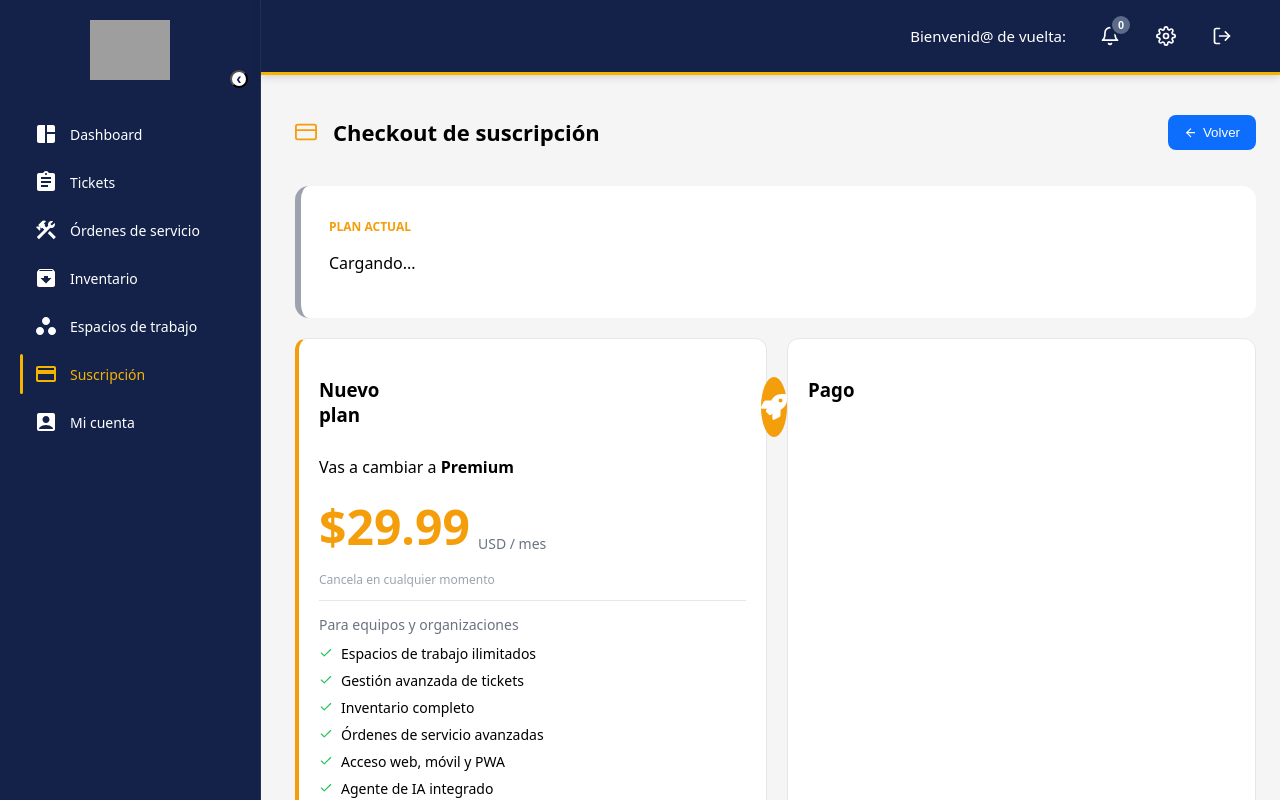
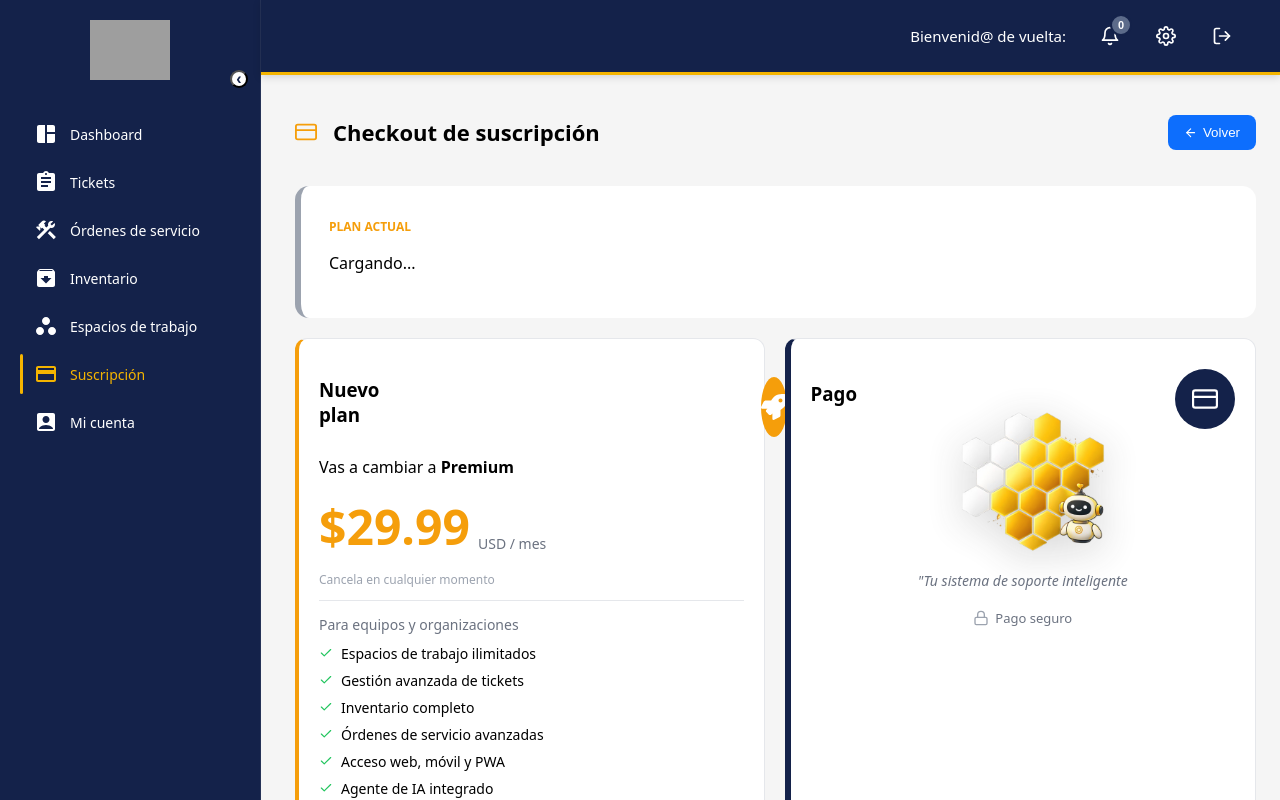
Before and after one commit to panal-organization/panal-web-application, a React (Vite) app: page /subscription/checkout in a window 1280 px wide. Built offline with nearby package versions, Linux system fonts and the light colour scheme; grey boxes are pictures that could not be loaded.

Commit message:
Detalles UI Paypal

```diff
--- a/src/pages/app/SubscriptionCheckoutPage.css
+++ b/src/pages/app/SubscriptionCheckoutPage.css
@@ -1,3 +1,6 @@
+#paypal-button-container{
+  margin-top: 180px; /* empuja botones hacia abajo */
+}
 /* CONTENEDOR */
 .checkout-wrapper{
 
@@ -47,9 +50,18 @@
 /* PREMIUM */
 .plan-premium{
   border-left:6px solid #f59e0b;
-  background:linear-gradient(135deg,#fff7ed,#ffffff);
+
+  background: linear-gradient(
+    135deg,
+    #0f172a 0%,   /* negro azulado */
+    #1e293b 40%,  /* gris oscuro elegante */
+    #111827 100%  /* negro profundo */
+  ) !important;
+
+  color: #f9fafb; /* 🔥 texto claro */
+  position: relative;
+  overflow: hidden;
 }
-
 /* TEXTOS */
 .current-plan-label{
   font-size:12px;
@@ -230,3 +242,118 @@
 .orders-title-icon{
   margin-right:8px;
 }
+
+.payment-secure{
+  display:flex;
+  align-items:center;
+  gap:6px;
+  font-size:13px;
+  color:#6b7280;
+}
+
+.lock-icon{
+  font-size:16px;
+  color:#9ca3af;
+  justify-content: center !important;
+}
+
+
+
+.payment-secure{
+  display:flex;
+  align-items:center;
+  justify-content:center; /* 🔥 esto faltaba */
+  gap:6px;
+  font-size:13px;
+  color:#6b7280;
+  width:100%; /* opcional para mejor centrado */
+  margin-top: 10px;
+}
+
+
+
+.payment-header{
+  display:flex;
+  justify-content:space-between;
+  align-items:center;
+  margin-bottom:10px;
+}
+
+.payment-icon{
+  background:#14224a;
+  color:white;
+}
+
+/* opcional más pro */
+.payment-icon{
+  width:60px;
+  height:60px;
+  border-radius:50%;
+  display:flex;
+  align-items:center;
+  justify-content:center;
+  font-size:26px;
+  margin-top: 10px;
+
+}
+
+
+
+/* ICONO BASE */
+.limit-icon{
+  font-size:16px;
+
+}
+
+/* FREE */
+.limit-free .limit-icon{
+  color:#6b7280; /* gris */
+}
+
+/* PREMIUM */
+.limit-premium{
+  background: rgba(245,158,11,0.25); /* 🔥 más visible */
+  color:#f59e0b;
+}
+
+.payment-card{
+ border-left: 6px solid #14224a; /* 🔵 azul PayPal */
+}
+
+.payment-content{
+  position: relative;
+}
+
+
+
+.payment-branding{
+  position: absolute;
+  top: 20px;              /* ajusta posición vertical */
+  left: 50%;
+  transform: translateX(-50%);
+  z-index: 1;
+  pointer-events: none;   /* no bloquea clicks */
+}
+
+.payment-branding img{
+  width: 180px;   /* aquí puedes subirle sin miedo */
+  opacity: 0.95;
+  margin-top: -900px !important;
+  margin-bottom: 75px;
+  margin-left: 25px;
+
+  filter: drop-shadow(0px 8px 20px rgba(77, 77, 77, 0.25));
+}
+
+.payment-branding p{
+  font-size:14px;
+  color:#6b7280;
+  font-weight:500;
+  margin-bottom: 100px !important;
+  margin-left: -100x ;
+  margin-top: -80px;
+}
+
+.payment-branding p{
+  font-style: italic;
+}
--- a/src/pages/app/SubscriptionCheckoutPage.tsx
+++ b/src/pages/app/SubscriptionCheckoutPage.tsx
@@ -16,6 +16,7 @@ import {
   FiUsers,
   FiCheck
 } from "react-icons/fi"
+import { FiLock } from "react-icons/fi";
 
 import "./SubscriptionCheckoutPage.css"
 
@@ -106,7 +107,7 @@ const SubscriptionCheckoutPage: React.FC = () => {
       paypal.Buttons({
 
         style: {
-          color: "blue",
+          color: "gold",
           shape: "pill",
           label: "pay"
         },
@@ -120,6 +121,7 @@ const SubscriptionCheckoutPage: React.FC = () => {
             }]
           })
         },
+
 
         onApprove: (_data: any, actions: any) => {
   return actions.order.capture().then(async (details: any) => {
@@ -236,10 +238,10 @@ const SubscriptionCheckoutPage: React.FC = () => {
                   <span className="period"> USD / {plan.tipoSuscripcion}</span>
                 </div>
 
-                <div className="plan-limit">
-                  <FiUsers />
-                  {plan.limiteUsuarios} usuarios
-                </div>
+               <div className={`plan-limit ${isPremium ? "limit-premium" : "limit-free"}`}>
+  <FiUsers className="limit-icon" />
+  {plan.limiteUsuarios} usuarios
+</div>
 
               </div>
 
@@ -292,10 +294,35 @@ const SubscriptionCheckoutPage: React.FC = () => {
           </div>
 
           {/* 💳 PAGO */}
-          <div className="checkout-card">
-            <h3>Pago</h3>
+         <div className="checkout-card payment-card">
 
-            <div id="paypal-button-container"></div>
+  <div className="payment-header">
+    <h3>Pago</h3>
+
+    <div className="plan-icon payment-icon">
+      <FiCreditCard />
+    </div>
+  </div>
+
+
+
+<div className="payment-content">
+
+  <div className="payment-branding">
+    <img src="/src/assets/images/paypal.png" alt="Panal" />
+    <p>"Tu sistema de soporte inteligente</p>
+  </div>
+
+  <div id="paypal-button-container"></div>
+
+  <span className="payment-secure">
+    <FiLock className="lock-icon" />
+    Pago seguro
+  </span>
+
+</div>
+
+
 
           </div>
 
```
Also changed, not shown: src/assets/images/paypal.png (added), src/assets/images/premiumpanal.png (added).
